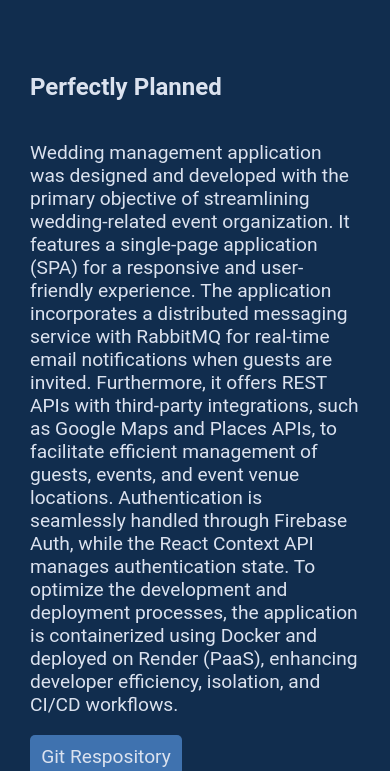
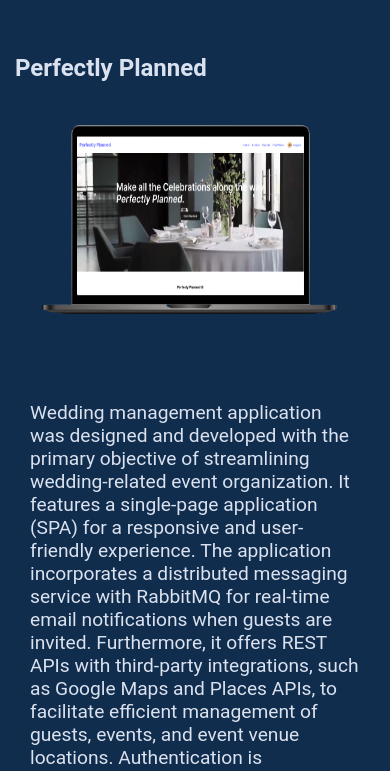
Before and after one commit to Itav8/portfolio, a React (Vite) app: page / in a window 390 px wide. Shown: the part 1746-2517 px from the top of the page. Built offline with nearby package versions, Linux system fonts and the light colour scheme.

Commit message:
Updated project responsiveness

```diff
--- a/src/components/ProjectDetails.jsx
+++ b/src/components/ProjectDetails.jsx
@@ -4,11 +4,12 @@ import "../styles/ProjectDetails.css";
 
 const ProjectDetails = (props) => {
   return (
-    <div className="project-details">
-      <div className="project-details__container">
+    <>
         <NavLink className="project-details__link" to={props.to}>
           <h2 className="project-details__title">{props.title}</h2>
         </NavLink>
+    <div className="project-details">
+      <div className="project-details__container">
         <p className="project-details__info">{props.description}</p>
         <a className="project-details__button" href={props.git}>
           Git Respository
@@ -23,6 +24,7 @@ const ProjectDetails = (props) => {
         />
       </div>
     </div>
+    </>
   );
 };
 
--- a/src/styles/ProjectDetails.css
+++ b/src/styles/ProjectDetails.css
@@ -73,7 +73,9 @@
   }
 
   .project-details__img--container {
-    padding: 10px
+    grid-row-start: 1;
+    padding: 10px;
+    max-height: 250px;
   }
 }
 
```
